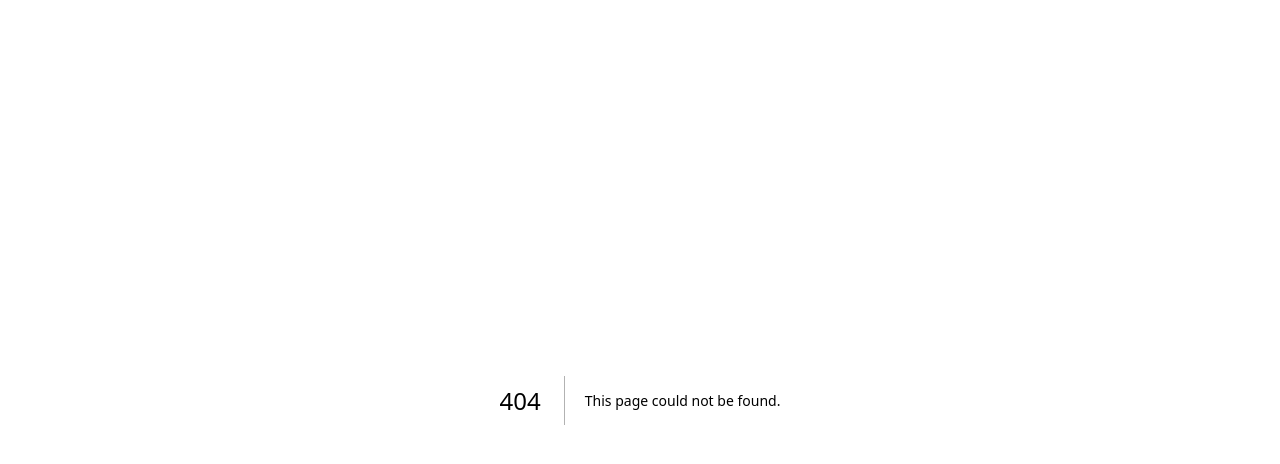
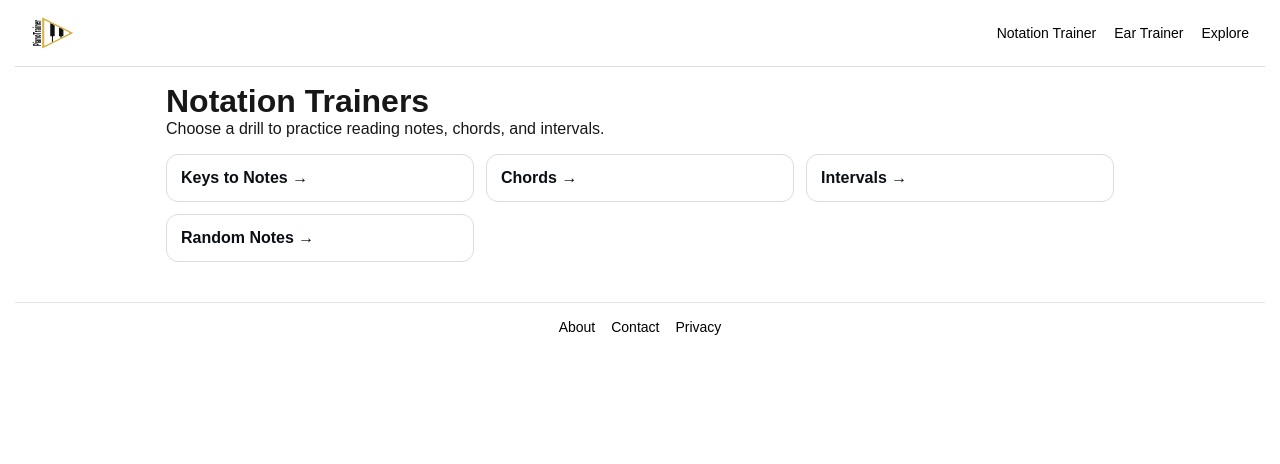
Before and after one commit to andreyeremichev/pianotrainer, a Next.js app: page /train/notation in a window 1280 px wide. Before the commit this address had no page. Shown: the top 464 px of the page. Built offline with nearby package versions, Linux system fonts and the light colour scheme; a web font is replaced by a local one.

Commit message:
IA Phase B: add /train/notation hub page

```diff
--- /dev/null
+++ b/app/train/notation/page.tsx
@@ -0,0 +1,50 @@
+import type { Metadata } from "next";
+
+export const metadata: Metadata = {
+  title: "Notation Trainers • PianoTrainer",
+  description: "Practice reading notes, chords, and intervals with simple visual drills.",
+  alternates: { canonical: "/train/notation" },
+  openGraph: {
+    type: "website",
+    url: "https://pianotrainer.app/train/notation",
+    title: "Notation Trainers • PianoTrainer",
+    description: "Learn to read music faster with interactive notation tools.",
+  },
+  robots: { index: true, follow: true },
+};
+
+export default function NotationHub() {
+  return (
+    <main style={{ maxWidth: 980, margin: "0 auto", padding: 16 }}>
+      {/* SEO: JSON-LD */}
+      <script
+        type="application/ld+json"
+        dangerouslySetInnerHTML={{
+          __html: JSON.stringify({
+            "@context":"https://schema.org","@type":"WebPage",
+            name:"Notation Trainers","url":"https://pianotrainer.app/train/notation",
+            description:"Practice reading notes, chords, and intervals.",
+          }),
+        }}
+      />
+      <h1>Notation Trainers</h1>
+      <p>Choose a drill to practice reading notes, chords, and intervals.</p>
+
+      <div style={{display:"grid",gap:12,gridTemplateColumns:"repeat(auto-fit,minmax(260px,1fr))",marginTop:16}}>
+        <a href="/train/notation/keys-to-notes" style={card}>Keys to Notes →</a>
+        <a href="/train/notation/chords" style={card}>Chords →</a>
+        <a href="/train/notation/intervals" style={card}>Intervals →</a>
+        <a href="/train/notation/random-notes" style={card}>Random Notes →</a>
+      </div>
+    </main>
+  );
+}
+
+const card: React.CSSProperties = {
+  border: "1px solid #ddd",
+  borderRadius: 12,
+  padding: 14,
+  textDecoration: "none",
+  color: "#0b0f14",
+  fontWeight: 800,
+};
```
